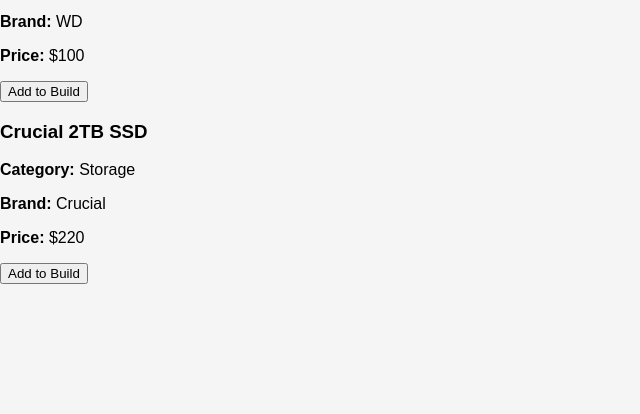
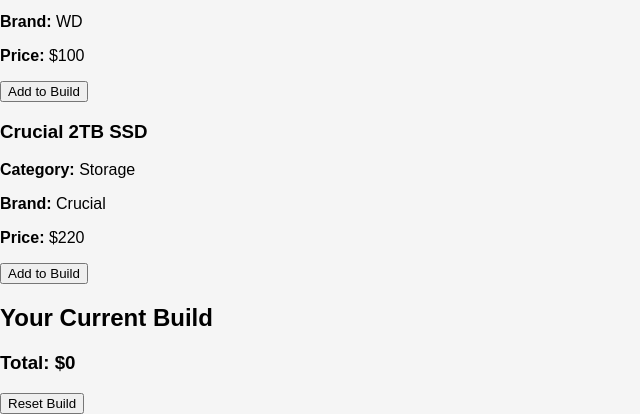
Before and after one commit to JaecobV/flaskapplicationproject, a Flask app: page / in a window 1280 px wide. Shown: the part 1992-2406 px from the top of the page, without its empty margins (0-640 px from the left). Before the commit the page ends 2276 px from the top, so only its background shows below. Run offline with Flask 3, Linux system fonts and the light colour scheme; data comes from the database, SQL or seed files in the repository.

Commit message:
function to remove parts, reset build, added more to home.html to make it look nicer

```diff
--- a/app.py
+++ b/app.py
@@ -4,6 +4,7 @@
 DATABASE = 'pc_parts.db'
 
 app = Flask(__name__)
+app.secret_key = "your_secret_key_here"
 
 def get_db():
     db = getattr(g, '_database', None)
@@ -23,6 +24,11 @@
     rv = cur.fetchall()
     cur.close()
     return (rv[0] if rv else None) if one else rv
+
+@app.before_request
+def setup_build():
+    if "build" not in session:
+        session["build"] = []
 
 @app.route('/')
 def home():
@@ -60,5 +66,20 @@
     session["build"] = build
     return redirect("/")
 
+@app.route("/remove/<int:id>")
+def remove_part(id):
+    build = session.get("build", [])
+
+    if id in build:
+        build.remove(id)
+
+    session["build"] = build
+    return redirect("/")
+
+@app.route("/reset")
+def reset():
+    session["build"] = []
+    return redirect("/")
+
 if __name__ == '__main__':
     app.run(debug=True)
--- a/templates/home.html
+++ b/templates/home.html
@@ -39,3 +39,23 @@
      </div>
         {% endfor %}
 </div>
+
+<div class="build-section">
+    <h2>Your Current Build</h2>
+
+    {% for part in build_parts %}
+    <div class="build-item">
+        {{ part["Part_Name"] }} (${{ part["Price"] }})
+
+        <a href="{{ url_for('remove_part', id=part['Part_ID']) }}">
+            <button>Remove</button>
+        </a>
+    </div>
+    {% endfor %}
+
+    <h3>Total: ${{ total }}</h3>
+
+    <a href="/reset">
+        <button>Reset Build</button>
+    </a>
+</div>
```
Lines whose indentation alone changed are shown as unchanged.
